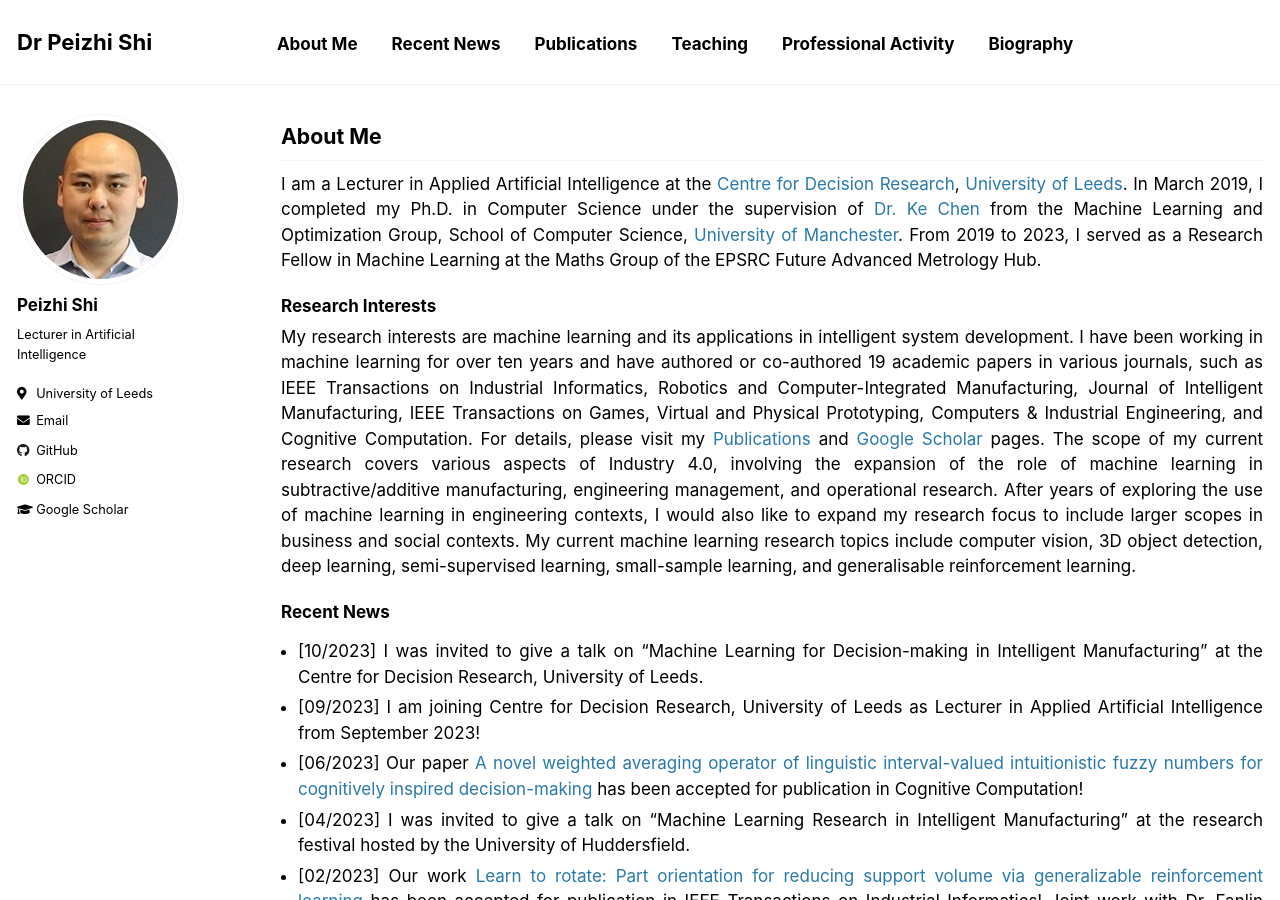
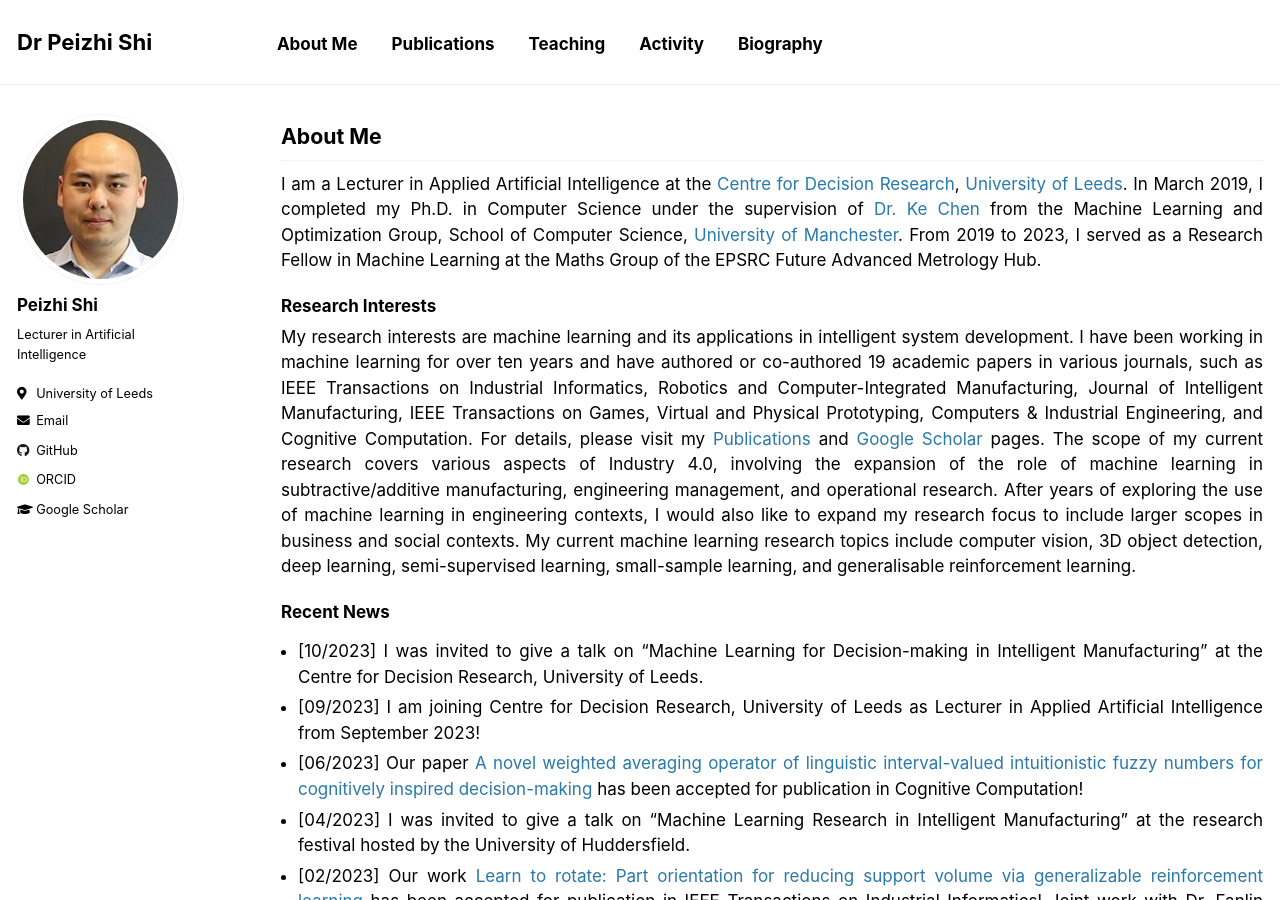
Before and after one commit to PeizhiShi/peizhishi.github.io, a Jekyll site: the page built from _pages/index.md, in a window 1280 px wide and 900 px high. Built offline with Jekyll 4.4.1, drawn with Linux system fonts in a browser that asks for light colours; some web fonts are replaced; our own code applies the rules of GitHub Pages for plain Markdown files.

Commit message:
Update navigation.yml

```diff
--- a/_data/navigation.yml
+++ b/_data/navigation.yml
@@ -3,9 +3,6 @@ main:
 
   - title: "About Me"
     url: /index.html#about-me
-
-  - title: "Recent News"
-    url: /index.html#recent-news
 
   - title: "Publications"
     url: /index.html#publications
@@ -13,8 +10,8 @@ main:
   - title: "Teaching"
     url: /index.html#teaching
 
-  - title: "Professional Activity"
-    url: /index.html#professional-activity
+  - title: "Activity"
+    url: /index.html#activity
 
   - title: "Biography"
     url: /index.html#biography
```
